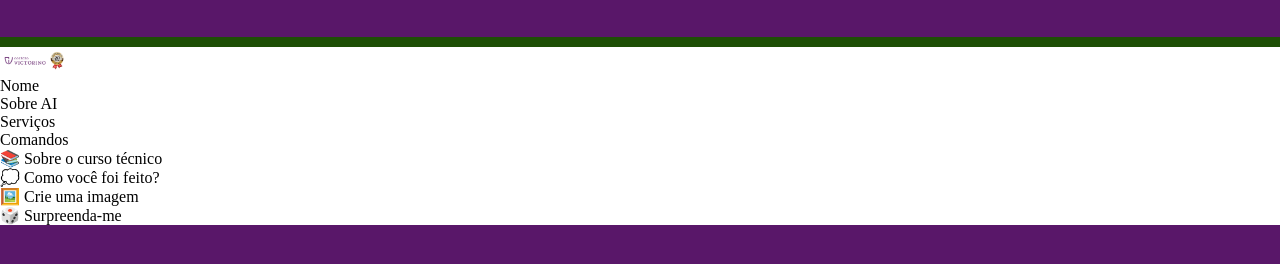
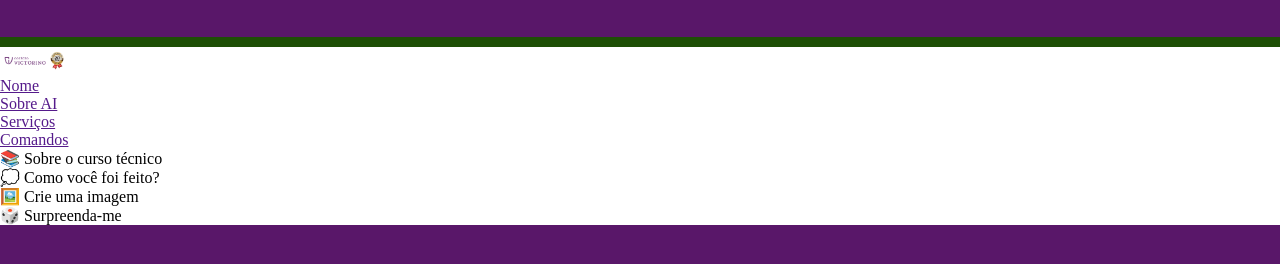
Before and after one commit to kauecleverson/vic-ai_v1, a website: page frontend/index.html in a window 1280 px wide. Shown: the part 68-332 px from the top of the page. Drawn offline with Linux system fonts and the light colour scheme.

Commit message:
Update index.html

```diff
--- a/frontend/index.html
+++ b/frontend/index.html
@@ -28,10 +28,10 @@
             </figure>
             <nav class="nav-header">
                 <ul>
-                    <li>Nome</li>
-                    <li>Sobre AI</li>
-                    <li>Serviços</li>
-                    <li>Comandos</li>
+                    <li><a href="">Nome</a></li>
+                    <li><a href="">Sobre AI</a></li>
+                    <li><a href="">Serviços</a></li>
+                    <li><a href="">Comandos</a></li>
                 </ul>
             </nav>
         </div>
```
